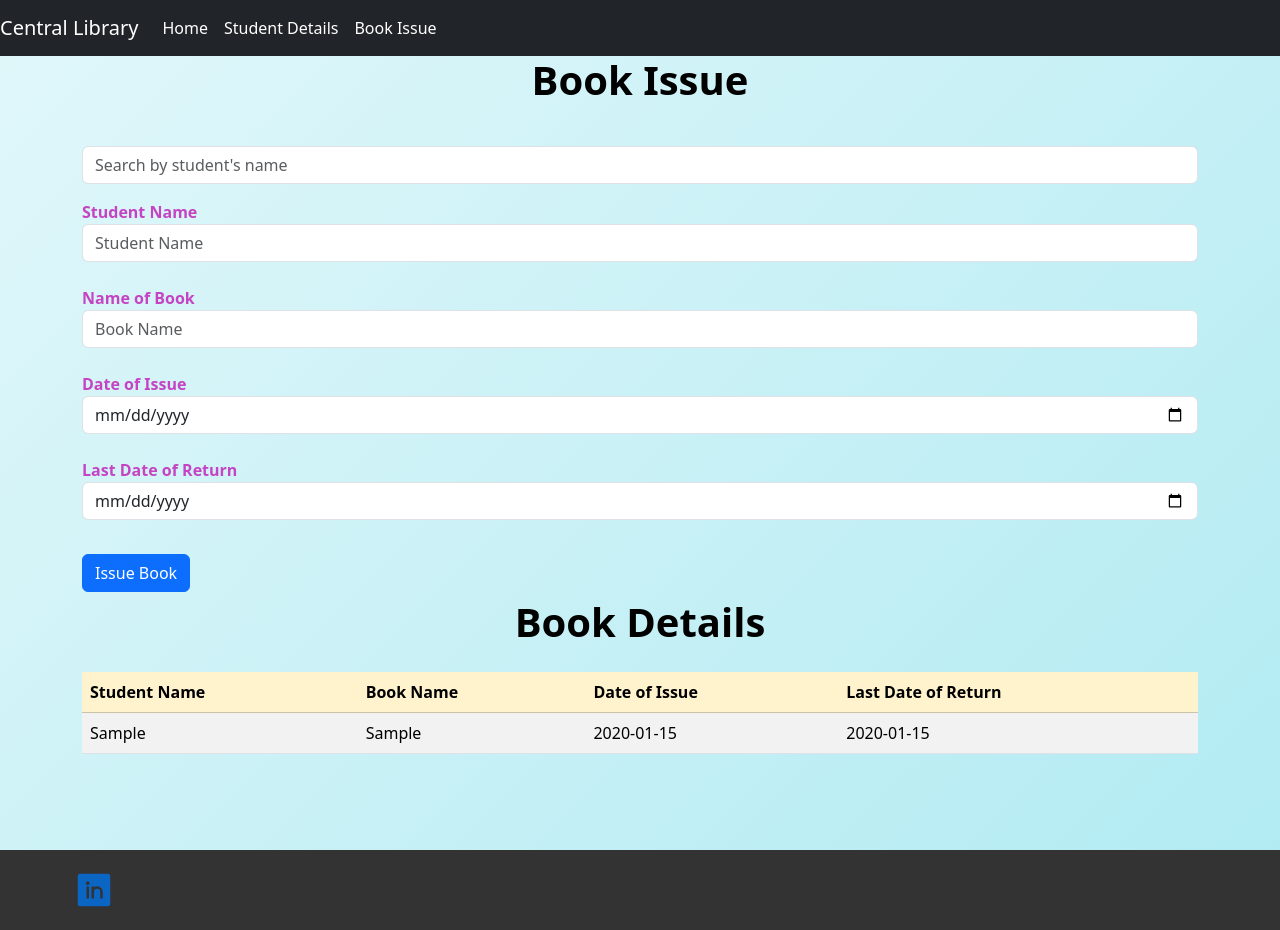
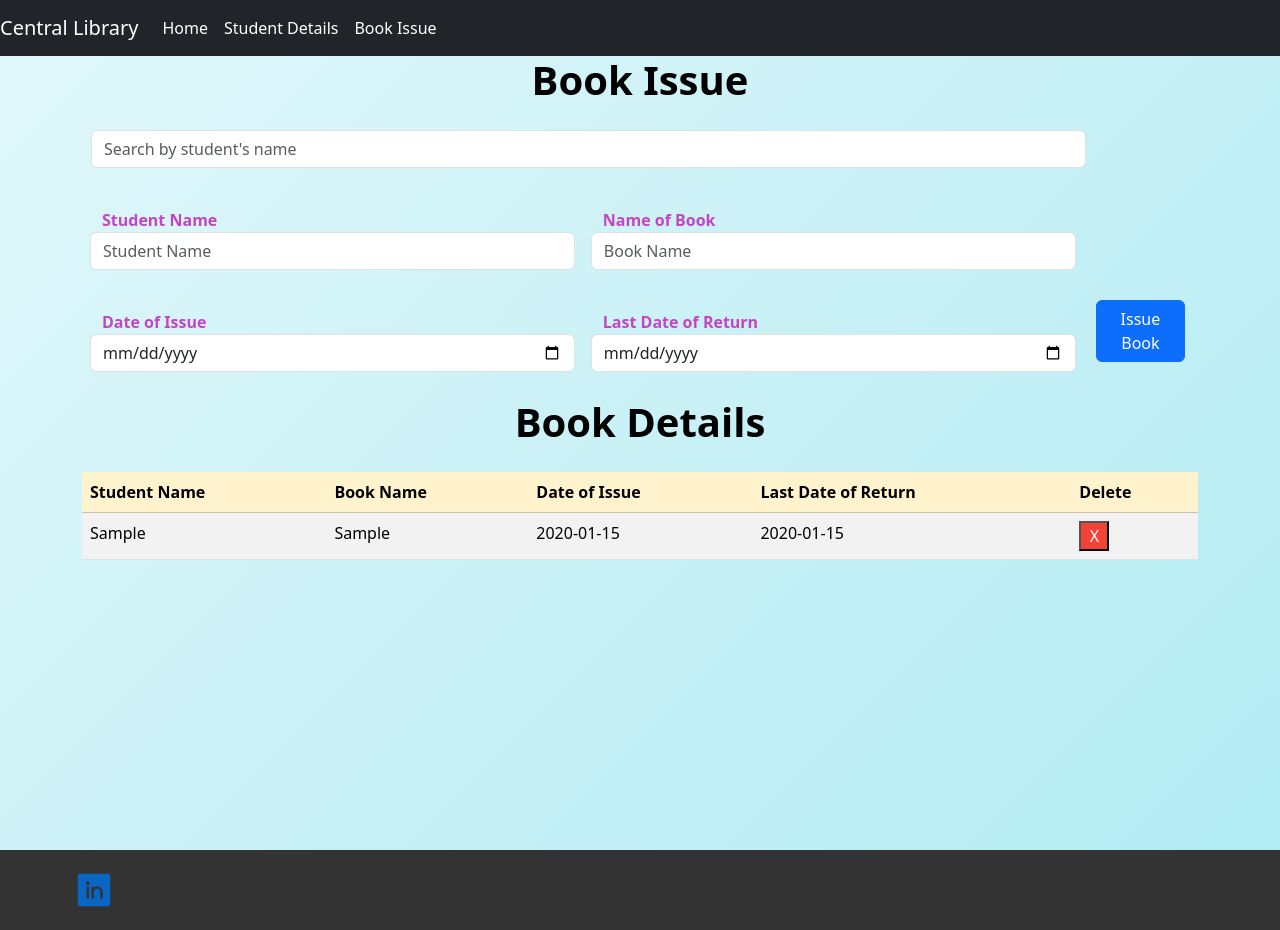
Before and after one commit to Hrishita-Paul/Central-Library-Updated, a React (Create React App) app: page /bookIssue in a window 1280 px wide. Both pictures are taken after typing "Sample", "Sample", "2020-01-15", "2020-01-15" into the empty fields and a click on the button "Issue Book". Built offline with nearby package versions, Linux system fonts and the light colour scheme; some icons are missing.

Commit message:
add:delete entry feature

```diff
--- a/public/index.html
+++ b/public/index.html
@@ -13,7 +13,7 @@
 
     <link rel="manifest" href="%PUBLIC_URL%/manifest.json" />
 
-    <title>React App</title>
+    <title>Central Library</title>
   </head>
   <body>
     <noscript>You need to enable JavaScript to run this app.</noscript>
--- a/src/Pages/BookIssue.css
+++ b/src/Pages/BookIssue.css
@@ -1,12 +1,42 @@
 .page-content-3 {
   margin-top: 50px;
   background: linear-gradient(135deg, #E0F7FA, #B2EBF2);
-    min-width:100vw;
-    min-height:100vh;
+  min-width: 100vw;
+  min-height: 100vh;
 }
 
-  .heading{
-    color:#000;
+.search-bar {
+  margin-left: 9px !important;
+  width: 77.75vw;
+}
+
+.form {
+  display: flex;
+  flex-direction: row;
+  flex-wrap: wrap;
+
+}
+
+.form-group {
+
+  display: flex;
+  width: 41vw;
+  justify-content: center;
+  padding: 20px;
+
+}
+
+.btn-1 {
+  width: 7vw;
+  margin-left: 0.75em;
+}
+.delete-1{
+  color:white;
+  background-color: #f44336;
+  width:30px;
+}
+.heading {
+  color: #000;
   font-weight: bold;
   text-align: center;
 }
@@ -14,17 +44,23 @@
 .label-text {
   color: rgb(196, 68, 196);
   font-weight: bold;
-    text-align:left;
+  text-align: left;
 }
 
 .btn {
   margin-top: 10px;
   border-radius: 5px;
-    float:left;
-
+  float: left;
 }
-
 
 .alert {
   margin-top: 20px;
 }
+@media screen and (max-width:380px){
+  .form-group{
+    width:45vw;
+  }
+  .btn-1{
+    width:20vw;
+  }
+}
--- a/src/Pages/BookIssue.jsx
+++ b/src/Pages/BookIssue.jsx
@@ -1,8 +1,8 @@
 import React, { useState, useEffect } from 'react';
 import './BookIssue.css';
 const BookIssue = () => {
-  const getBooksFromStorage=()=>{
-    const books= localStorage.getItem("books");
+  const getBooksFromStorage = () => {
+    const books = localStorage.getItem("books");
 
     try {
       return books ? JSON.parse(books) : [];
@@ -10,7 +10,7 @@ const BookIssue = () => {
       console.error('Error parsing books from localStorage', error);
       return [];
     }
-    }
+  }
   const [studentName, setStudentName] = useState('');
   const [bookName, setBookName] = useState('');
   const [dateOfIssue, setDateOfIssue] = useState('');
@@ -19,11 +19,11 @@ const BookIssue = () => {
   const [bookDetails, setBookDetails] = useState(getBooksFromStorage());
 
   useEffect(() => {
-    localStorage.setItem("books",JSON.stringify(bookDetails));
-   }, [bookDetails]);
+    localStorage.setItem("books", JSON.stringify(bookDetails));
+  }, [bookDetails]);
 
-   useEffect(()=>{
-    window.scrollTo(0,0);
+  useEffect(() => {
+    window.scrollTo(0, 0);
   });
 
   // Function to add a new book to the book details
@@ -44,7 +44,11 @@ const BookIssue = () => {
       setLastDateOfReturn(value);
     }
   };
-
+  const handleDelete=(index)=>{
+    const bookDetailsCopy=bookDetails.slice();
+    bookDetailsCopy.splice(index,1);
+    setBookDetails(bookDetailsCopy);
+  }
   const handleSubmit = (e) => {
     e.preventDefault();
 
@@ -84,25 +88,25 @@ const BookIssue = () => {
       <div className="container my-3">
         <p className="heading">Book Issue</p>
         <div>
-          <div className="form-group row">
-            <div className="col-sm-12 my-3">
+          <div className=" row search-bar">
+
               <input
                 type="text"
-                className="form-control"
+                className="form-control "
                 placeholder="Search by student's name"
                 onChange={handleSearch}
               />
-            </div>
+
           </div>
 
-          <form onSubmit={handleSubmit}>
+          <form onSubmit={handleSubmit} className="form">
             {/* Form inputs */}
             {/* Student Name */}
             <div className="form-group row">
               <label htmlFor="studentName" className="label-text">
                 Student Name
               </label>
-              <div className="col-sm-12">
+
                 <input
                   type="text"
                   className="form-control"
@@ -112,7 +116,7 @@ const BookIssue = () => {
                   value={studentName}
                   onChange={handleInputChange}
                 />
-              </div>
+
             </div>
             <br />
 
@@ -121,7 +125,6 @@ const BookIssue = () => {
               <label htmlFor="bookName" className="label-text">
                 Name of Book
               </label>
-              <div className="col-sm-12">
                 <input
                   type="text"
                   className="form-control"
@@ -131,7 +134,7 @@ const BookIssue = () => {
                   value={bookName}
                   onChange={handleInputChange}
                 />
-              </div>
+
             </div>
             <br />
 
@@ -140,7 +143,7 @@ const BookIssue = () => {
               <label htmlFor="dateOfIssue" className="label-text">
                 Date of Issue
               </label>
-              <div className="col-sm-12">
+
                 <input
                   type="date"
                   className="form-control"
@@ -150,7 +153,7 @@ const BookIssue = () => {
                   value={dateOfIssue}
                   onChange={handleInputChange}
                 />
-              </div>
+
             </div>
             <br />
 
@@ -159,7 +162,7 @@ const BookIssue = () => {
               <label htmlFor="lastDateOfReturn" className="label-text">
                 Last Date of Return
               </label>
-              <div className="col-sm-12">
+
                 <input
                   type="date"
                   className="form-control"
@@ -169,14 +172,14 @@ const BookIssue = () => {
                   value={lastDateOfReturn}
                   onChange={handleInputChange}
                 />
-              </div>
+
             </div>
             <br />
 
             {/* Submit button */}
-            <div className="form-group row">
+            <div className=" row">
               <div className="col-sm-10">
-                <button type="submit" className="btn btn-primary">
+                <button type="submit" className="btn btn-primary btn-1">
                   Issue Book
                 </button>
               </div>
@@ -193,6 +196,7 @@ const BookIssue = () => {
                   <th scope="col">Book Name</th>
                   <th scope="col">Date of Issue</th>
                   <th scope="col">Last Date of Return</th>
+                  <th scope="col">Delete</th>
                 </tr>
               </thead>
               <tbody>{filteredBookDetails.map((bookIssue, index) => (
@@ -201,6 +205,7 @@ const BookIssue = () => {
                   <td>{bookIssue.bookName}</td>
                   <td>{bookIssue.dateOfIssue}</td>
                   <td>{bookIssue.lastDateOfReturn}</td>
+                  <td><button onClick={()=>handleDelete(index)} className="delete-1">X</button></td>
                 </tr>
               ))}</tbody>
             </table>
--- a/src/Pages/StudentDetails.jsx
+++ b/src/Pages/StudentDetails.jsx
@@ -25,9 +25,10 @@ const StudentDetails = () => {
   useEffect(() => {
     saveStudentsToStorage(students);
   }, [students]);
-  useEffect(()=>{
-    window.scrollTo(0,0);
-  });
+
+  useEffect(() => {
+    window.scrollTo(0, 0);
+  }, []);
 
   const handleSearch = (e) => {
     setSearchValue(e.target.value);
@@ -41,19 +42,12 @@ const StudentDetails = () => {
     setNewStudentId('');
   };
 
-
   const deleteEntry = (id) => {
-    // Create a copy of the students array
-    let studentsCopy = students.slice();
-
-    // Find the index of the student with the given id
+    const studentsCopy = students.slice();
     const index = studentsCopy.findIndex(student => student.id === id);
 
     if (index !== -1) {
-      // Remove the student from the copy
       studentsCopy.splice(index, 1);
-
-      // Update the students state
       setStudents(studentsCopy);
     }
   };
@@ -65,10 +59,7 @@ const StudentDetails = () => {
   return (
     <div className="container page-content-details">
       <p className="heading">Students' Details</p>
-      <button className="add" onClick={() => {
-        setShowModal(true);
-  console.log('Modal triggered');
-}}>
+      <button className="add" onClick={() => setShowModal(true)}>
         Add a new student
       </button>
       <input
@@ -83,18 +74,15 @@ const StudentDetails = () => {
           <div className="student-card" key={student.id}>
             <p className="student-name">{student.name}</p>
             <p className="student-id">ID: {student.id}</p>
-            <button className="delete" onClick={()=>{
-              deleteEntry(student.id);
-              console.log(student.id);
-            }}>Delete Entry</button>
+            <button className="delete" onClick={() => deleteEntry(student.id)}>Delete Entry</button>
           </div>
         ))}
       </div>
 
       {/* Modal */}
       {showModal && (
-        <div className="modal">
-          <div className="modal-content">
+        <div className="modal" onClick={() => setShowModal(false)}>
+          <div className="modal-content" onClick={(e) => e.stopPropagation()}>
             <h3>Add New Student</h3>
             <input
               type="text"
```
Also changed, not shown: src/Pages/StudentDetails.css (+70 -39 lines). Lines whose indentation alone changed are shown as unchanged.
